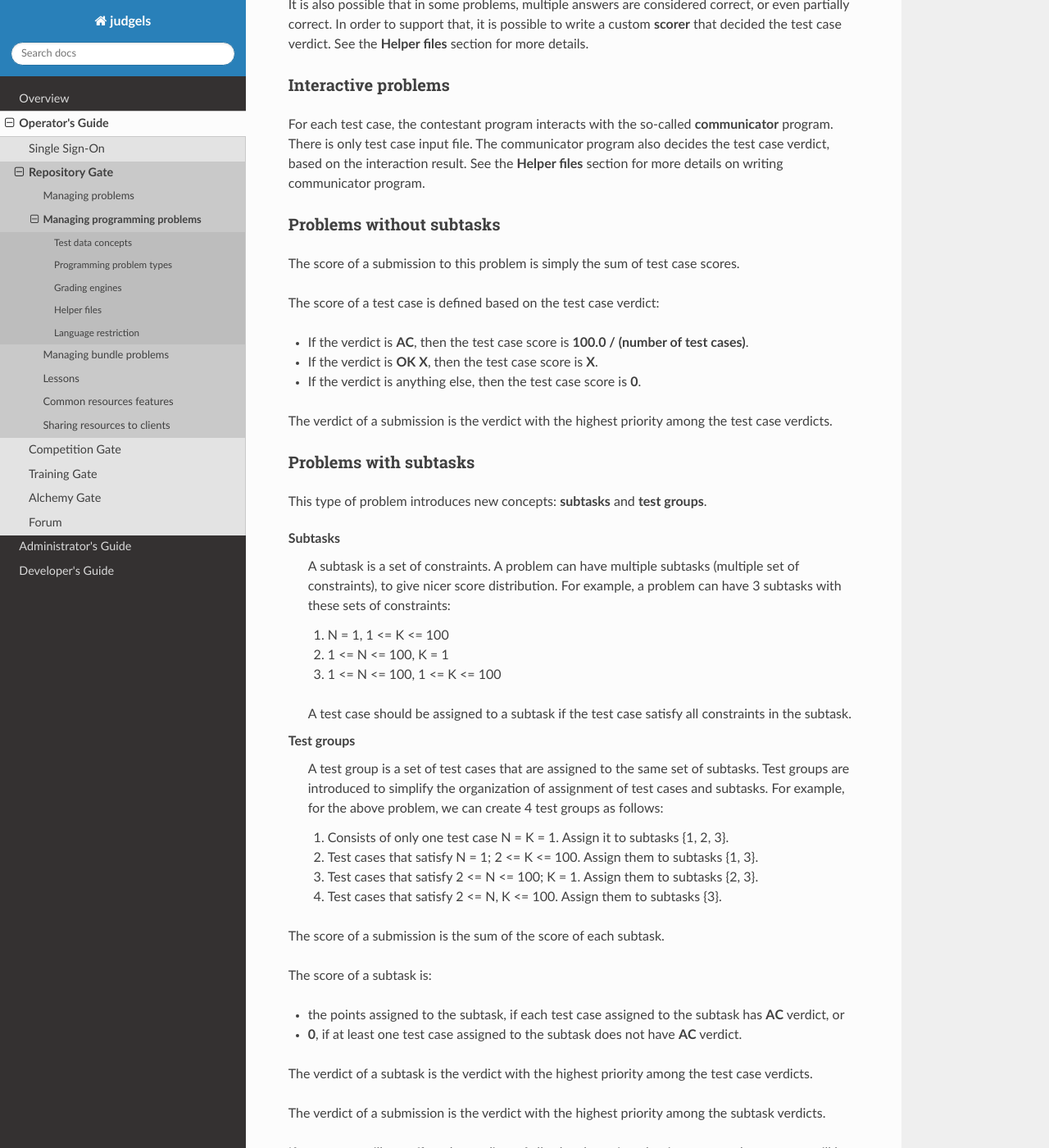
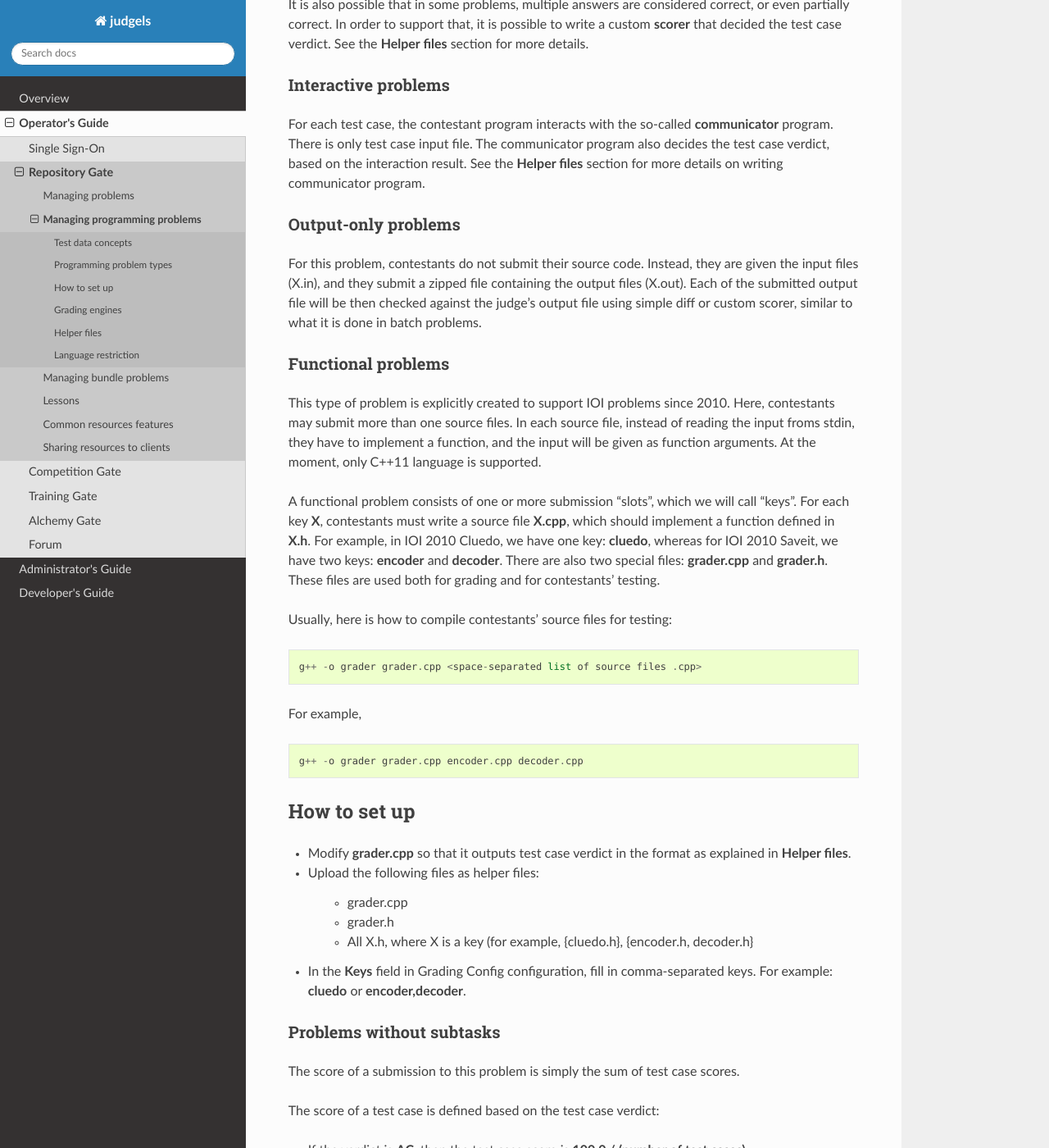
Before and after one commit to judgels/judgels, a Sphinx documentation site: the page built from docs/operator/sandalphon/problem-programming.rst, in a window 1280 px wide and 1400 px high, scrolled down 1464 px. Shown: the whole window at 82% size. Built offline with Sphinx 7.4.7 and the Read the Docs theme 2.0.0, drawn with Linux system fonts in a browser that asks for light colours; formulas are drawn with MathJax 3; some of the changed text lies outside the part shown.

Commit message:
Add docs for output-only and functional

```diff
--- a/docs/operator/sandalphon/problem-programming.rst
+++ b/docs/operator/sandalphon/problem-programming.rst
@@ -42,7 +42,7 @@ Currently it is hardcoded to **300 KB**.
 Programming problem types
 -------------------------
 
-Blackbox problems are classified based on two aspects: **evaluation methods** and **scoring methods**. Based on evaluation methods, there are two types: **batch** and **interactive**. Based on scoring methods, there are two types: **with subtasks** and **without subtasks**.
+Blackbox problems are classified based on two aspects: **evaluation methods** and **scoring methods**. Based on evaluation methods, there are four types: **batch**, **interactive**, **output-only**, and **functional**. Based on scoring methods, there are two types: **with subtasks** and **without subtasks**.
 
 Batch problems
 **************
@@ -55,6 +55,42 @@ Interactive problems
 ********************
 
 For each test case, the contestant program interacts with the so-called **communicator** program. There is only test case input file. The communicator program also decides the test case verdict, based on the interaction result. See the **Helper files** section for more details on writing communicator program.
+
+Output-only problems
+********************
+
+For this problem, contestants do not submit their source code. Instead, they are given the input files (X.in), and they submit a zipped file containing the output files (X.out). Each of the submitted output file will be then checked against the judge's output file using simple diff or custom scorer, similar to what it is done in batch problems.
+
+Functional problems
+*******************
+
+This type of problem is explicitly created to support IOI problems since 2010. Here, contestants may submit more than one source files. In each source file, instead of reading the input froms stdin, they have to implement a function, and the input will be given as function arguments. At the moment, only C++11 language is supported.
+
+A functional problem consists of one or more submission "slots", which we will call "keys". For each key **X**, contestants must write a source file **X.cpp**, which should implement a function defined in **X.h**. For example, in IOI 2010 Cluedo, we have one key: **cluedo**, whereas for IOI 2010 Saveit, we have two keys: **encoder** and **decoder**. There are also two special files: **grader.cpp** and **grader.h**. These files are used both for grading and for contestants' testing.
+
+Usually, here is how to compile contestants' source files for testing:
+
+::
+
+    g++ -o grader grader.cpp <space-separated list of source files .cpp>
+
+For example,
+
+::
+
+    g++ -o grader grader.cpp encoder.cpp decoder.cpp
+
+How to set up
+-------------
+
+- Modify **grader.cpp** so that it outputs test case verdict in the format as explained in **Helper files**.
+- Upload the following files as helper files:
+
+    - grader.cpp
+    - grader.h
+    - All X.h, where X is a key (for example, {cluedo.h}, {encoder.h, decoder.h}
+
+- In the **Keys** field in Grading Config configuration, fill in comma-separated keys. For example: **cluedo** or **encoder,decoder**.
 
 Problems without subtasks
 *************************
```
